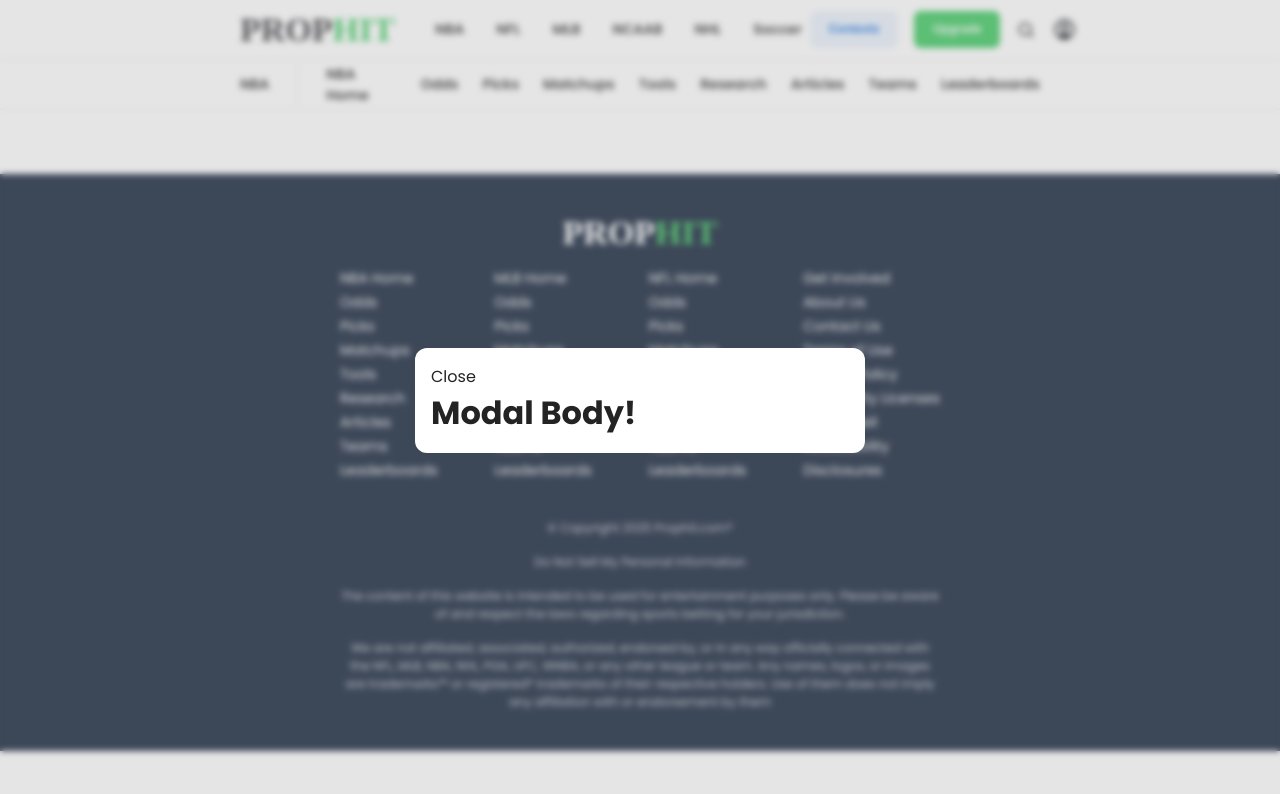
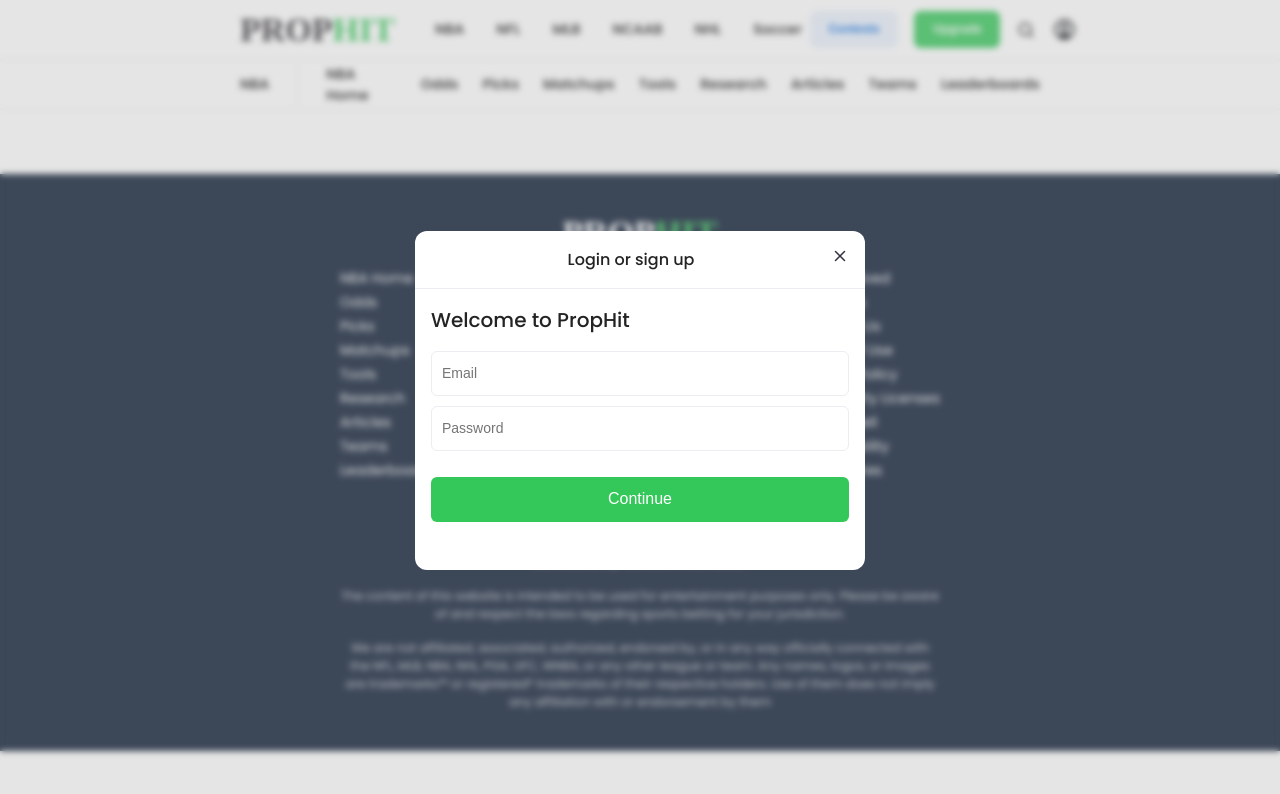
Before and after one commit to jDelille/prophit, a Next.js app: page / in a window 1280 px wide. Both pictures are taken after a click on the button "Upgrade". Shown: the top 794 px of the page. Built offline with nearby package versions, Linux system fonts and the light colour scheme; a web font is replaced by a local one.

Commit message:
wip: working on login modal

```diff
--- /dev/null
+++ b/app/components/input/Input.tsx
@@ -0,0 +1,13 @@
+import React from "react";
+import "./input.scss";
+
+type InputProps = {
+  type: string;
+  className: string;
+  placeholder?: string;
+};
+const Input: React.FC<InputProps> = ({ type = "text", className, placeholder }) => {
+  return <input type={type} className={className} placeholder={placeholder} />;
+};
+
+export default Input;
--- /dev/null
+++ b/app/components/input/input.scss
@@ -0,0 +1,8 @@
+@use '@/app/scss/variables' as vars;
+
+input {
+    border: 1px solid vars.$border-color;
+    border-radius: 6px;
+    padding: 10px;
+
+}
--- a/app/components/modal/Modal.tsx
+++ b/app/components/modal/Modal.tsx
@@ -2,6 +2,7 @@
 
 import React, { useCallback, useEffect, useState } from "react";
 import './modal.scss';
+import { CloseIcon } from "@/app/icons";
 
 type ModalProps = {
   isOpen: boolean;
@@ -9,6 +10,7 @@ type ModalProps = {
   onClose: (id: string) => void;
   body: React.ReactElement;
   id: string;
+  title: string;
 };
 const Modal: React.FC<ModalProps> = ({
   isOpen,
@@ -16,6 +18,7 @@ const Modal: React.FC<ModalProps> = ({
   onClose,
   body,
   id,
+  title
 }) => {
   const [showModal, setShowModal] = useState<boolean>(isOpen);
 
@@ -42,10 +45,11 @@ const Modal: React.FC<ModalProps> = ({
     <>
       <div className="overlay">
         <div className={showModal ? "modal" : "hide-modal"}>
-          <div className="modal-content">
-            <div className="close" onClick={handleClose}>Close</div>
+          <div className="modal-header">
+            <div className="title">{title}</div>
+            <div className="close" onClick={handleClose}><CloseIcon size={18}/></div>
+            </div>
             <div className="modal-body">{body}</div>
-          </div>
         </div>
         ;
       </div>
--- a/app/components/modal/login-modal/LoginModal.tsx
+++ b/app/components/modal/login-modal/LoginModal.tsx
@@ -3,6 +3,8 @@
 import React from "react";
 import Modal from "../Modal";
 import useModal from "@/app/hooks/useModal";
+import './loginModal.scss';
+import Input from "../../input/Input";
 
 type LoginModalProps = {
   id: string; // Each modal needs a unique ID
@@ -12,8 +14,14 @@ const LoginModal: React.FC<LoginModalProps> = ({ id }) => {
   const isOpen = modals[id];
 
   const body = (
-    <div>
-      <h1>Modal Body!</h1>
+    <div className="body">
+      <h2 className="body-title">Welcome to PropHit</h2>
+        <div className="input-wrapper">
+        <Input placeholder="Email" type="text" className="login-input"/>
+        <Input placeholder="Password" type="password" className="login-input"/>
+        <button className="login-btn">Continue</button>
+        </div>
+
     </div>
   );
 
@@ -24,6 +32,7 @@ const LoginModal: React.FC<LoginModalProps> = ({ id }) => {
       disabled={false}
       onClose={closeModal}
       body={body}
+      title="Login or sign up"
     />
   );
 };
--- /dev/null
+++ b/app/components/modal/login-modal/loginModal.scss
@@ -0,0 +1,27 @@
+.body {
+    padding: 1rem;
+    .body-title {
+        font-weight: 500;
+        font-size: 20px;
+    }
+    .input-wrapper {
+        display: flex;
+        flex-direction: column;
+        gap: 10px;
+        margin: 1rem 0;
+        .login-input {
+            height: 45px;
+            font-size: 14px;
+        }
+    }
+    .login-btn {
+        margin: 1rem 0;
+        height: 45px;
+        border: none;
+        border-radius: 6px;
+        font-weight: 500;
+        font-size: 16px;
+        background-color: #34C759;
+        color: white;
+    }
+}
--- a/app/components/modal/modal.scss
+++ b/app/components/modal/modal.scss
@@ -1,15 +1,32 @@
-@use '@/app/scss/mixins' as mix;
-
+@use "@/app/scss/mixins" as mix;
+@use "@/app/scss/variables" as vars;
 .overlay {
-    @include mix.overlay();
+  @include mix.overlay();
 }
 
 .modal,
 .hide-modal {
-    @include mix.modal();
+  @include mix.modal();
+  .modal-header {
+    display: flex;
+    border-bottom: 1px solid vars.$border-color;
+    align-items: center;
+    justify-content: space-between;
+    padding-bottom: 1rem;
+    padding: 1rem;
+    .title {
+      display: flex;
+      margin-left: auto;
+      margin-right: auto;
+      font-weight: 500;
+    }
+    svg {
+      cursor: pointer;
+    }
+  }
 }
 
 .hide-modal {
-	transform: translateY(300px);
-	opacity: 0;
+  transform: translateY(300px);
+  opacity: 0;
 }
--- /dev/null
+++ b/app/icons/CloseIcon.tsx
@@ -0,0 +1,35 @@
+import React from "react";
+
+type CloseIconProps = {
+  size: number;
+  color?: string;
+};
+
+const CloseIcon: React.FC<CloseIconProps> = ({ size, color }) => {
+  return (
+    <svg
+      width={size}
+      height={size}
+      viewBox={`0 0 24 24`}
+      fill="none"
+      xmlns="http://www.w3.org/2000/svg"
+    >
+      <path
+        d="M18 6L6 18"
+        stroke="#33363F"
+        strokeWidth="2"
+        strokeLinecap="round"
+        strokeLinejoin="round"
+      />
+      <path
+        d="M6 6L18 18"
+        stroke="#33363F"
+        strokeWidth="2"
+        strokeLinecap="round"
+        strokeLinejoin="round"
+      />
+    </svg>
+  );
+};
+
+export default CloseIcon;
--- a/app/icons/index.ts
+++ b/app/icons/index.ts
@@ -2,3 +2,4 @@ export { default as SearchIcon } from './SearchIcon';
 export { default as ProfileIcon } from './ProfileIcon';
 export { default as DropdownArrowIcon } from './DropdownArrowIcon';
 export { default as SortIcon } from './SortIcon';
+export { default as CloseIcon } from './CloseIcon';
--- a/app/scss/_mixins.scss
+++ b/app/scss/_mixins.scss
@@ -42,7 +42,6 @@
 	width: 30%;
 	max-width: 450px;
 	min-width: 450px;
-	padding: 1rem;
 	border-radius: 12px;
 	background-color: white;
 	color: rgb(36, 35, 35);
```
